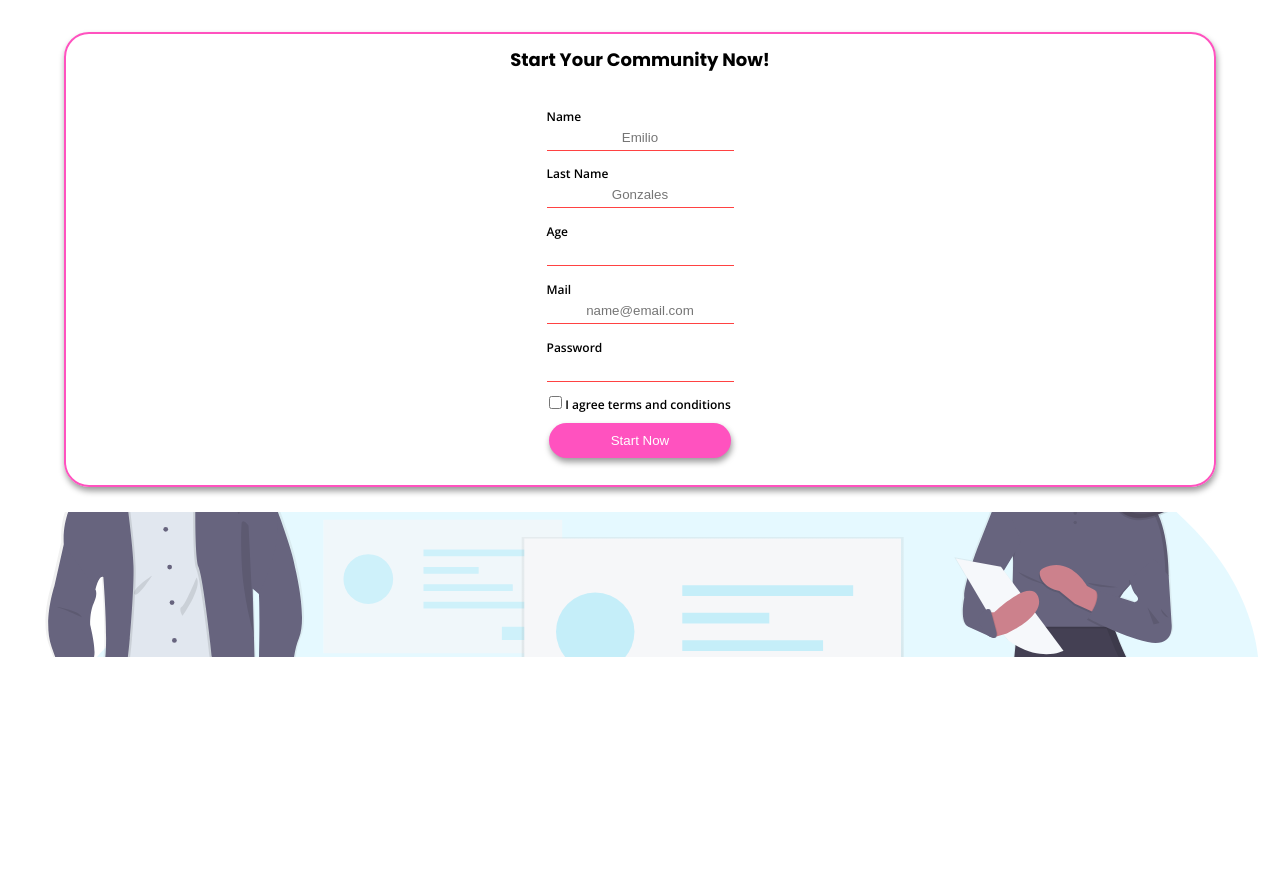
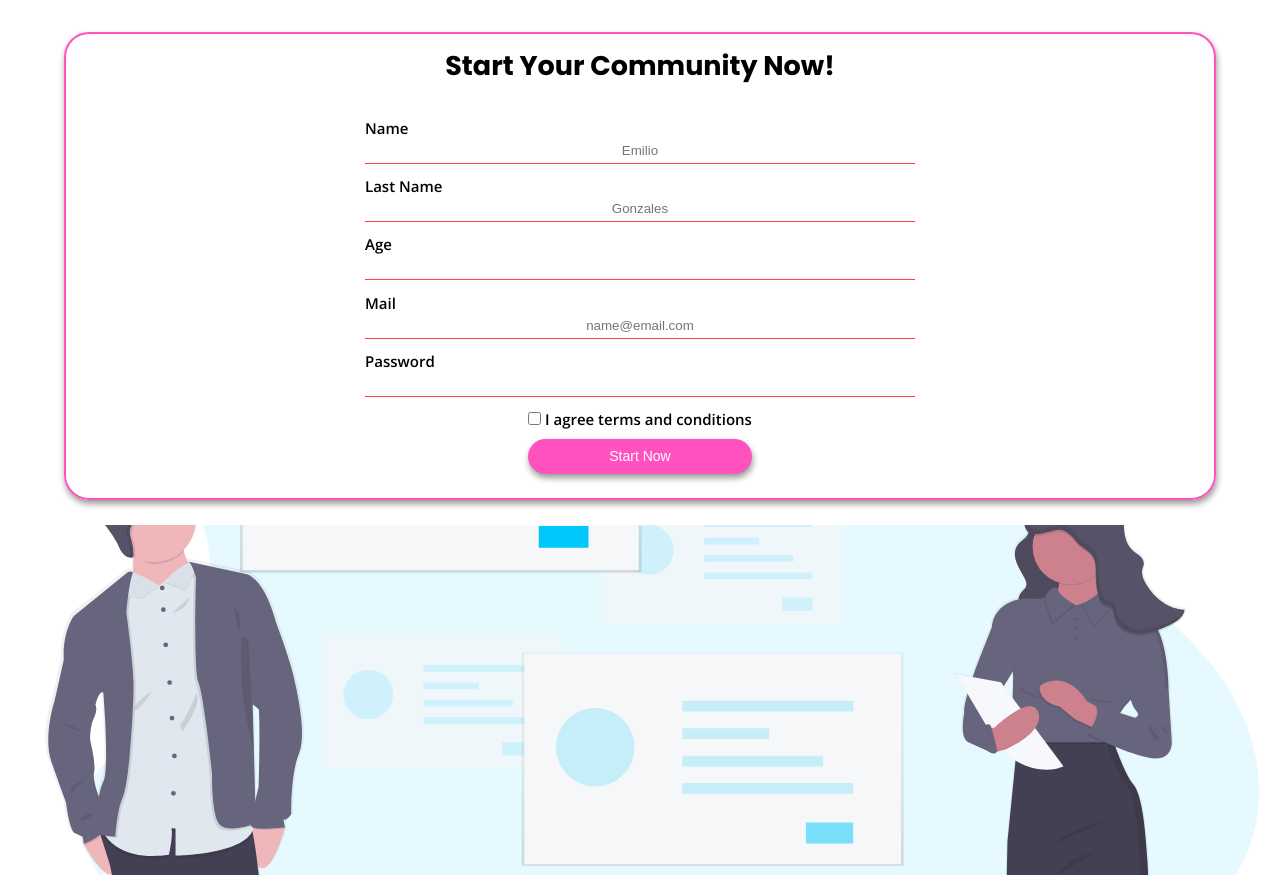
Before and after one commit to efrainhgmx/Huddle-page, a plain HTML site: page signup.html in a window 1280 px wide. Shown: the part 44-922 px from the top of the page. Before the commit the page ends 800 px from the top, so only its background shows below. Drawn offline with nearby package versions, Linux system fonts and the light colour scheme.

Commit message:
Mejoras responsive en tablet y desktop

```diff
--- /dev/null
+++ b/css/register-tablet.css
@@ -0,0 +1,18 @@
+h1 {
+    font-size: 2.7rem;
+}
+
+label input {
+    width: 550px;
+}
+ span {
+     font-size: 1.5rem;
+ }
+
+ #submit {
+     font-size: 1.4rem;
+ }
+
+ footer {
+     height: 350px;
+ }
--- a/signup.html
+++ b/signup.html
@@ -6,6 +6,7 @@
     <title>Sign UP - Huddle</title>
     <link href="https://fonts.googleapis.com/css2?family=Open+Sans:wght@400;600;700&family=Poppins:wght@700&display=swap" rel="stylesheet">
     <link rel="stylesheet" href="./css/register.css">
+    <link rel="stylesheet" href="./css/register-tablet.css" media="(min-width: 768px)">
 </head>
 <body>
     <header>
```
